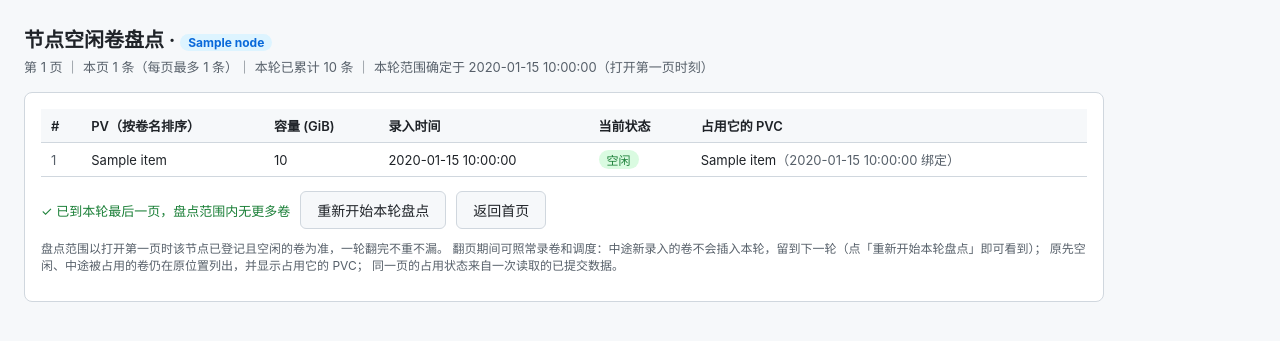
After one commit to mitchellchristina0383/solo-9d0ff4cb-26be6f2b-07f9-4265-ac18-45456eb23752, a Flask app: template app/templates/inventory.html in a window 1280 px wide. The commit adds this page. Shown: the top 341 px of the page. Run offline with Flask 3, Linux system fonts and the light colour scheme; the template is opened without the code that fills it: most values are stand-ins (such as "Sample title", 1, 10 or a date in 2020).

Commit message:
f6b3266f-5c8d-4403-a1e1-aaf790848807

```diff
--- a/app/app.py
+++ b/app/app.py
@@ -8,7 +8,15 @@
    - 对每个候选节点，尝试用该节点上仍空闲、且容量足够的 PV 满足全部未绑定 PVC
      （降序贪心 + 最小适配），只要有一个候选节点可行即选定该节点并落库新绑定。
    - 所有候选节点都凑不齐 → 说明卡点，保留原有绑定，本次不新增任何绑定。
-3. 并发安全：
+3. 节点空闲卷盘点（/inventory，检修节点前的逐卷核对）：
+   - 值班员选定节点后按卷名翻页，每页最多 50 条；
+   - 盘点范围以打开第一页时该节点已登记且空闲的卷为准，用 pv / binding
+     两个高水位 id 圈定（一条 SELECT 读取，不复制整份清单）；
+   - 中途新录入的卷（id 大于水位）留到下一轮；原先空闲、中途被占用的卷
+     仍在清单原位置列出，并显示占用它的 PVC；
+   - 每页明细与占用状态来自同一条 SELECT 的已提交快照，
+     不跨请求保留读事务，翻页期间照常录卷和调度。
+4. 并发安全：
    - SQLite 调度事务以 BEGIN IMMEDIATE 开启，提交串行化；
    - binding 表 pv_id / pvc_id 均为 UNIQUE，数据库层面兜底，
      同一 PVC 只绑定一次、同一 PV 只分给一个 PVC。
@@ -34,6 +42,9 @@ SCHEMA_PATH = os.path.join(BASE_DIR, "schema.sql")
 
 app = Flask(__name__)
 app.config["SECRET_KEY"] = os.environ.get("SECRET_KEY", "local-drill-secret-key")
+
+# 盘点每页最多展示的卷明细条数
+INVENTORY_PAGE_SIZE = 50
 
 
 # --------------------------------------------------------------------------- #
@@ -104,11 +115,8 @@ def _rollback_quietly(db):
         pass
 
 
-def _load_snapshot(db):
-    """读取当前 PV / PVC / 绑定 / 最近调度记录，供页面渲染。"""
-    pvs = db.execute(
-        "SELECT * FROM pv ORDER BY node, name"
-    ).fetchall()
+def _load_lists(db):
+    """读取 PVC / 绑定 / 最近调度记录（首页与 /state 共用）。"""
     pvcs = db.execute(
         "SELECT * FROM pvc ORDER BY name"
     ).fetchall()
@@ -126,7 +134,67 @@ def _load_snapshot(db):
     runs = db.execute(
         "SELECT * FROM pod_run ORDER BY id DESC LIMIT 20"
     ).fetchall()
+    return pvcs, bindings, runs
+
+
+def _load_snapshot(db):
+    """读取当前 PV / PVC / 绑定 / 最近调度记录，供 /state 全量快照。"""
+    pvs = db.execute(
+        "SELECT * FROM pv ORDER BY node, name"
+    ).fetchall()
+    pvcs, bindings, runs = _load_lists(db)
     return pvs, pvcs, bindings, runs
+
+
+# --------------------------------------------------------------------------- #
+# 节点空闲卷盘点：高水位圈定范围 + 卷名 keyset 翻页（服务端无状态）
+# --------------------------------------------------------------------------- #
+def _inventory_scope(db, node):
+    """读取本轮盘点范围的高水位：单条 SELECT，两个水位来自同一已提交快照。
+
+    pv 高水位     —— 该节点此刻已登记卷的最大 id（id 自增单调，之后新录入的
+                     卷 id 更大，被范围条件自然排除、留到下一轮）；
+    binding 高水位 —— 此刻已提交绑定的最大 id（调度以 BEGIN IMMEDIATE 串行
+                     提交，id 顺序即提交顺序），用于判定"第一页时已占用"。
+    """
+    row = db.execute(
+        """
+        SELECT (SELECT COALESCE(MAX(id), 0) FROM pv WHERE node = ?) AS pv_hw,
+               (SELECT COALESCE(MAX(id), 0) FROM binding)           AS binding_hw,
+               datetime('now', 'localtime')                         AS since
+        """,
+        (node,),
+    ).fetchone()
+    return row["pv_hw"], row["binding_hw"], row["since"]
+
+
+def _inventory_page(db, node, pv_hw, binding_hw, after):
+    """按卷名游标取一页盘点明细（多取 1 条，用于判断是否还有下一页）。
+
+    范围过滤（整个翻页周期固定不变，保证一轮不重不漏）：
+      p.id <= pv_hw                       —— 只含打开第一页时已登记的卷；
+      NOT EXISTS binding.id <= binding_hw —— 排除第一页时已占用的卷；
+      p.name > after                      —— keyset 游标，卷名 UNIQUE 故全序稳定。
+    当前占用状态由同一条 SELECT 的 LEFT JOIN 读出（一次读取的已提交数据）；
+    中途新产生的绑定（id > binding_hw）不缩小范围，只把该卷标为已占用。
+    """
+    return db.execute(
+        """
+        SELECT p.name, p.capacity_gib, p.created_at,
+               c.name AS pvc_name, b.created_at AS bound_at
+          FROM pv p
+          LEFT JOIN binding b ON b.pv_id = p.id
+          LEFT JOIN pvc c ON c.id = b.pvc_id
+         WHERE p.node = ?
+           AND p.id <= ?
+           AND p.name > ?
+           AND NOT EXISTS (SELECT 1 FROM binding b0
+                            WHERE b0.pv_id = p.id AND b0.id <= ?)
+         ORDER BY p.name
+         LIMIT ?
+        """,
+        (node, pv_hw, after, binding_hw, INVENTORY_PAGE_SIZE + 1),
+    ).fetchall()
 
 
 def _try_node(node, pvc_rows, pv_by_id, bound_by_pvc, bound_pv_ids):
@@ -261,13 +329,119 @@ def _do_schedule(db, pod_name, candidate_nodes, pvc_rows, pv_by_id,
 @app.route("/")
 def index():
     db = get_db()
-    pvs, pvcs, bindings, runs = _load_snapshot(db)
+    pvcs, bindings, runs = _load_lists(db)
+    # 盘点入口的节点汇总：只按节点聚合计数，不全量加载 PV 清单
+    # （卷明细走 /inventory 分页，每页最多 50 条）
+    node_stats = db.execute(
+        """
+        SELECT p.node AS node,
+               COUNT(*) AS total,
+               SUM(CASE WHEN b.pv_id IS NULL THEN 1 ELSE 0 END) AS free
+          FROM pv p
+          LEFT JOIN binding b ON b.pv_id = p.id
+         GROUP BY p.node
+         ORDER BY p.node
+        """
+    ).fetchall()
+    pv_total = sum(row["total"] for row in node_stats)
     return render_template(
         "index.html",
-        pvs=pvs,
         pvcs=pvcs,
         bindings=bindings,
         runs=runs,
+        node_stats=node_stats,
+        pv_total=pv_total,
+    )
+
+
+@app.route("/inventory")
+def inventory():
+    """节点空闲卷盘点：选定节点后按卷名翻页，每页最多 50 条。
+
+    无状态实现：范围高水位与卷名游标都放在翻页链接参数里，服务端不为每轮
+    盘点复制整份清单，也不跨请求保留读事务——每个请求各自执行自己的
+    SELECT，读完即释放。
+    """
+    node = request.args.get("node", "").strip()
+    if not node:
+        flash("请先选择要盘点的节点", "error")
+        return redirect(url_for("index"))
+
+    db = get_db()
+    pvw_raw = request.args.get("pvw")
+    bdw_raw = request.args.get("bdw")
+    if pvw_raw is None or bdw_raw is None:
+        # 第一页：圈定本轮盘点范围（此后各页沿用同一组水位，一轮不重不漏）
+        pv_hw, binding_hw, since = _inventory_scope(db, node)
+        after, page = "", 1
+    else:
+        try:
+            pv_hw = int(pvw_raw)
+            binding_hw = int(bdw_raw)
+            page = max(1, int(request.args.get("page", "1")))
+        except ValueError:
+            flash("盘点链接参数无效，已重新开始本轮盘点", "error")
+            return redirect(url_for("inventory", node=node))
+        after = request.args.get("after", "")
+        since = request.args.get("since", "")
+
+    rows = _inventory_page(db, node, pv_hw, binding_hw, after)
+    has_next = len(rows) > INVENTORY_PAGE_SIZE
+    rows = rows[:INVENTORY_PAGE_SIZE]
+
+    next_params = None
+    if has_next:
+        next_params = {
+            "node": node,
+            "pvw": pv_hw,
+            "bdw": binding_hw,
+            "after": rows[-1]["name"],
+            "page": page + 1,
+            "since": since,
+        }
+
+    items = [
+        {
+            "name": r["name"],
+            "capacity_gib": r["capacity_gib"],
+            "created_at": r["created_at"],
+            "status": "occupied" if r["pvc_name"] is not None else "free",
+            "pvc_name": r["pvc_name"],
+            "bound_at": r["bound_at"],
+        }
+        for r in rows
+    ]
+
+    if request.args.get("format") == "json":
+        # 与网页同一查询逻辑的 JSON 视图，供自动化试跑脚本逐页核对
+        return jsonify(
+            {
+                "node": node,
+                "page": page,
+                "page_size": INVENTORY_PAGE_SIZE,
+                "count": len(items),
+                "has_next": has_next,
+                "scope": {
+                    "pv_highwater": pv_hw,
+                    "binding_highwater": binding_hw,
+                    "since": since,
+                },
+                "next_params": next_params,
+                "items": items,
+            }
+        )
+
+    return render_template(
+        "inventory.html",
+        node=node,
+        items=items,
+        page=page,
+        page_size=INVENTORY_PAGE_SIZE,
+        shown_total=(page - 1) * INVENTORY_PAGE_SIZE + len(items),
+        has_next=has_next,
+        next_url=url_for("inventory", **next_params) if next_params else None,
+        restart_url=url_for("inventory", node=node),
+        since=since,
     )
 
 
--- /dev/null
+++ b/app/templates/inventory.html
@@ -0,0 +1,94 @@
+<!DOCTYPE html>
+<html lang="zh-CN">
+<head>
+  <meta charset="utf-8">
+  <meta name="viewport" content="width=device-width, initial-scale=1">
+  <title>节点空闲卷盘点 · {{ node }}</title>
+  <style>
+    :root { --border: #d0d7de; --bg: #f6f8fa; --ok: #1a7f37; --err: #cf222e; }
+    * { box-sizing: border-box; }
+    body { font-family: -apple-system, "Segoe UI", "PingFang SC", "Microsoft YaHei", sans-serif;
+           margin: 0; padding: 24px; background: var(--bg); color: #1f2328; }
+    h1 { font-size: 20px; margin: 0 0 4px; }
+    .sub { color: #57606a; font-size: 13px; margin-bottom: 16px; }
+    .card { background: #fff; border: 1px solid var(--border); border-radius: 8px;
+            padding: 16px; max-width: 1080px; }
+    table { width: 100%; border-collapse: collapse; font-size: 13px; }
+    th, td { text-align: left; padding: 7px 10px; border-bottom: 1px solid var(--border); }
+    th { background: var(--bg); font-weight: 600; white-space: nowrap; }
+    .tag { display: inline-block; padding: 1px 8px; border-radius: 999px; font-size: 12px; }
+    .tag.node { background: #ddf4ff; color: #0969da; }
+    .tag.ok { background: #dafbe1; color: var(--ok); }
+    .tag.fail { background: #ffebe9; color: var(--err); }
+    .muted { color: #57606a; }
+    .empty { color: #8c959f; font-size: 13px; padding: 8px 0; }
+    .hint { font-size: 12px; color: #57606a; margin-top: 10px; }
+    .bar { display: flex; align-items: center; gap: 10px; margin-top: 14px; flex-wrap: wrap; }
+    a.btn { display: inline-block; padding: 8px 16px; border-radius: 6px; background: #0969da;
+            color: #fff; font-size: 14px; text-decoration: none; }
+    a.btn:hover { background: #0860c4; }
+    a.btn.plain { background: #f6f8fa; color: #1f2328; border: 1px solid var(--border); }
+    a.btn.plain:hover { background: #eef1f4; }
+    .endmark { color: var(--ok); font-size: 13px; }
+  </style>
+</head>
+<body>
+  <h1>节点空闲卷盘点 · <span class="tag node">{{ node }}</span></h1>
+  <div class="sub">
+    第 {{ page }} 页 ｜ 本页 {{ items|length }} 条（每页最多 {{ page_size }} 条）｜
+    本轮已累计 {{ shown_total }} 条
+    {% if since %}｜ 本轮范围确定于 {{ since }}（打开第一页时刻）{% endif %}
+  </div>
+
+  <div class="card">
+    {% if items %}
+    <table>
+      <thead>
+        <tr><th>#</th><th>PV（按卷名排序）</th><th>容量 (GiB)</th><th>录入时间</th><th>当前状态</th><th>占用它的 PVC</th></tr>
+      </thead>
+      <tbody>
+        {% for it in items %}
+        <tr data-pv="{{ it.name }}">
+          <td class="muted">{{ (page - 1) * page_size + loop.index }}</td>
+          <td>{{ it.name }}</td>
+          <td>{{ it.capacity_gib }}</td>
+          <td>{{ it.created_at }}</td>
+          <td>
+            {% if it.status == 'occupied' %}<span class="tag fail">已占用</span>
+            {% else %}<span class="tag ok">空闲</span>{% endif %}
+          </td>
+          <td>
+            {% if it.pvc_name %}{{ it.pvc_name }}<span class="muted">（{{ it.bound_at }} 绑定）</span>
+            {% else %}—{% endif %}
+          </td>
+        </tr>
+        {% endfor %}
+      </tbody>
+    </table>
+    {% else %}
+      {% if page == 1 %}
+      <div class="empty">该节点当前没有已登记且空闲的本地卷（可能全部已被占用，或尚未录入）。</div>
+      {% else %}
+      <div class="empty">本轮盘点在此页之前已翻完，没有更多卷。</div>
+      {% endif %}
+    {% endif %}
+
+    <div class="bar">
+      {% if has_next %}
+      <a class="btn" href="{{ next_url }}">下一页 →</a>
+      {% else %}
+      <span class="endmark">✓ 已到本轮最后一页，盘点范围内无更多卷</span>
+      {% endif %}
+      <a class="btn plain" href="{{ restart_url }}">重新开始本轮盘点</a>
+      <a class="btn plain" href="{{ url_for('index') }}">返回首页</a>
+    </div>
+
+    <p class="hint">
+      盘点范围以打开第一页时该节点已登记且空闲的卷为准，一轮翻完不重不漏。
+      翻页期间可照常录卷和调度：中途新录入的卷不会插入本轮，留到下一轮（点「重新开始本轮盘点」即可看到）；
+      原先空闲、中途被占用的卷仍在原位置列出，并显示占用它的 PVC；
+      同一页的占用状态来自一次读取的已提交数据。
+    </p>
+  </div>
+</body>
+</html>
```
Also changed, not shown: app/templates/index.html (+23 -25 lines), tests/e2e_test.py (+144 -0 lines), README.md.
